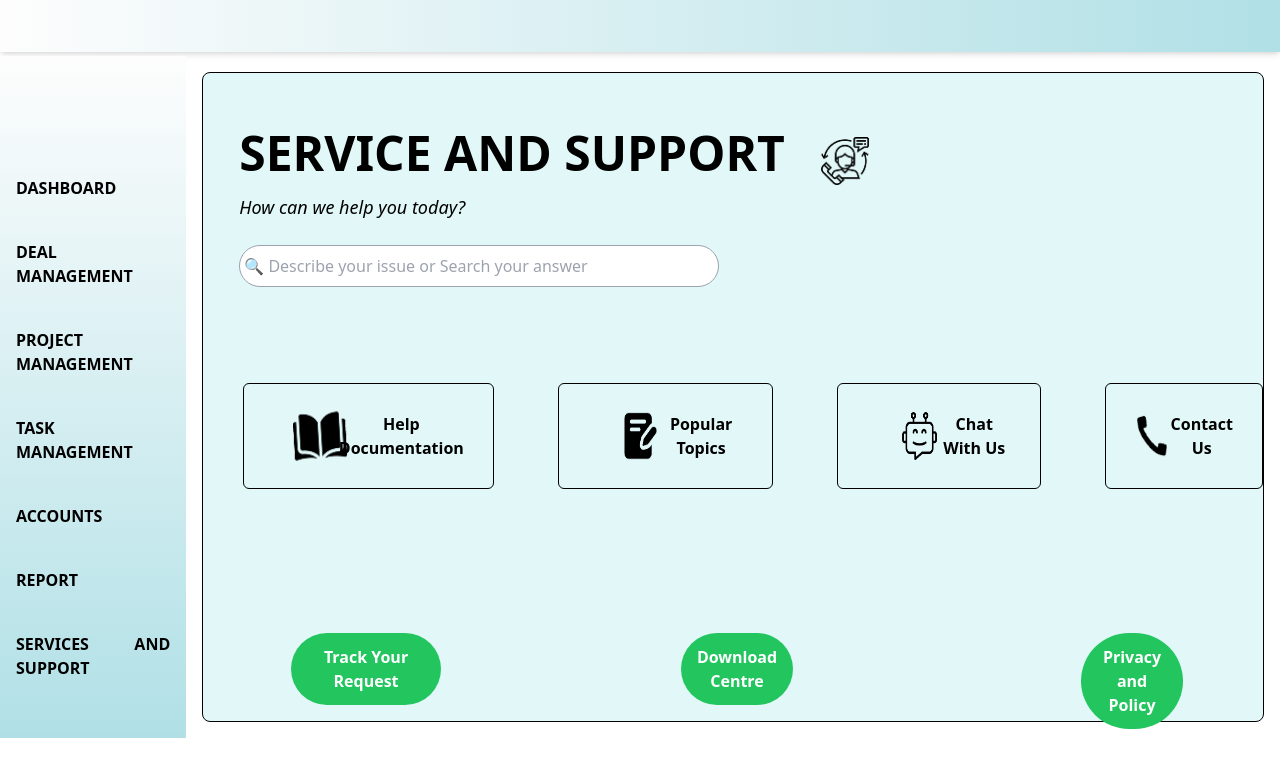
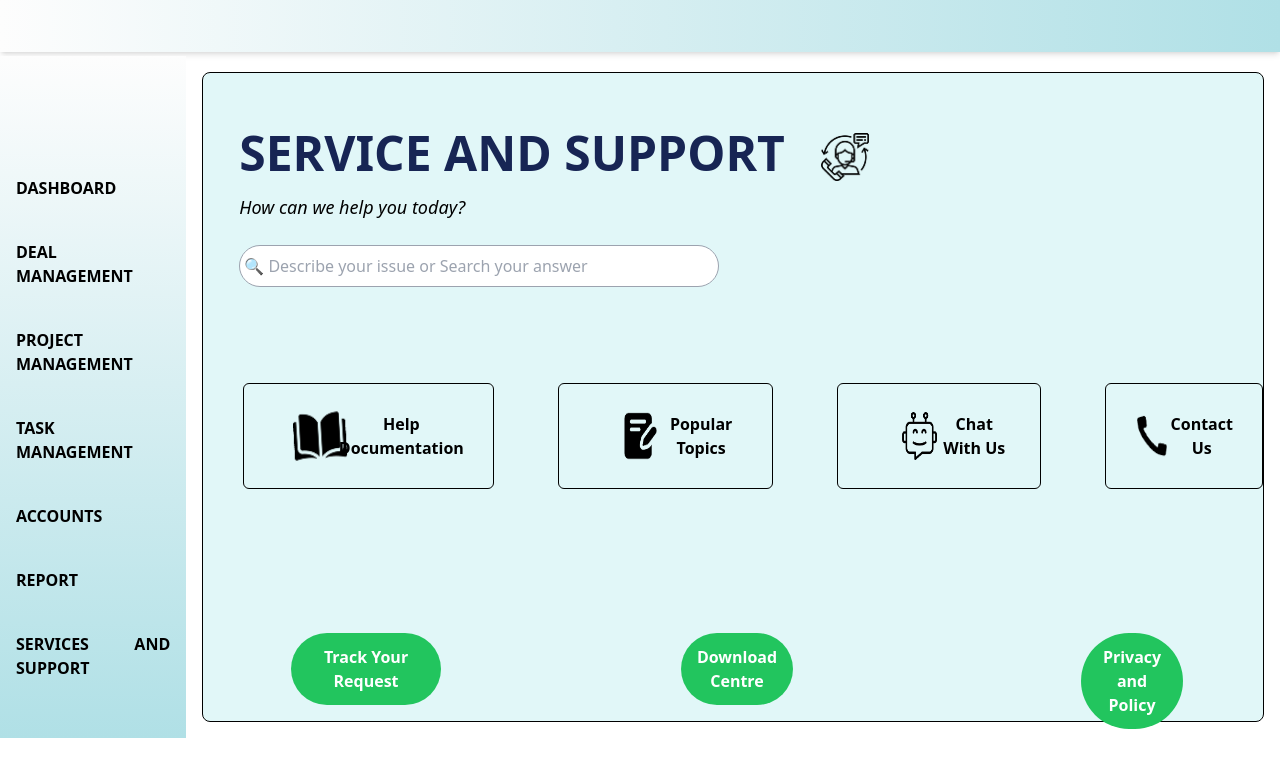
Before and after one commit to Raktim-Koner/customer-relationship-management, a React (Create React App) app: page /services in a window 1280 px wide. Shown: the top 776 px of the page. Built offline with nearby package versions, Linux system fonts and the light colour scheme.

Commit message:
Updated Heading color of Service and Support

```diff
--- a/src/Components/ServicesPage/ServiceHead.js
+++ b/src/Components/ServicesPage/ServiceHead.js
@@ -4,7 +4,7 @@ const ServiceHead = () => {
   return (
    <div>
 
-      <h1 className=' text-5xl text-25414E font-bold  '> SERVICE AND SUPPORT </h1>
+      <h1 className=' text-5xl text-25414E font-bold text-blue-950  '> SERVICE AND SUPPORT </h1>
       <p className='  text-lg font-thick italic mt-4  '>How can we help you today?</p>
     </div>
   );
--- a/src/Components/ServicesPage/ServiceLogo.js
+++ b/src/Components/ServicesPage/ServiceLogo.js
@@ -2,7 +2,7 @@ import React from 'react'
 import Service from "../../Assets/Service.png.png";
 const ServiceLogo = () => {
   return (
-  <div className="items-center ml-9 mt-2 ">
+  <div className="items-center ml-9 mt-1">
       <img src={Service} alt="Service" className="h-12 w-12" />
     </div>
   )
```
